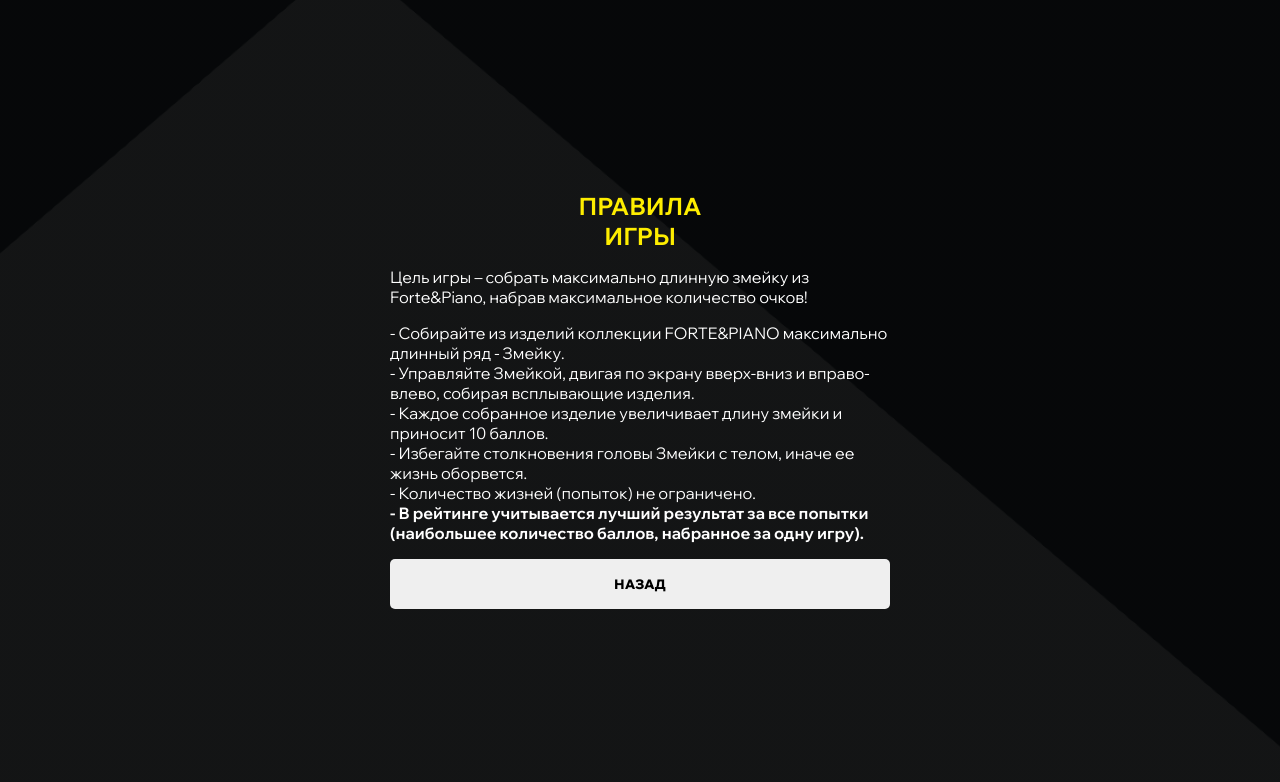
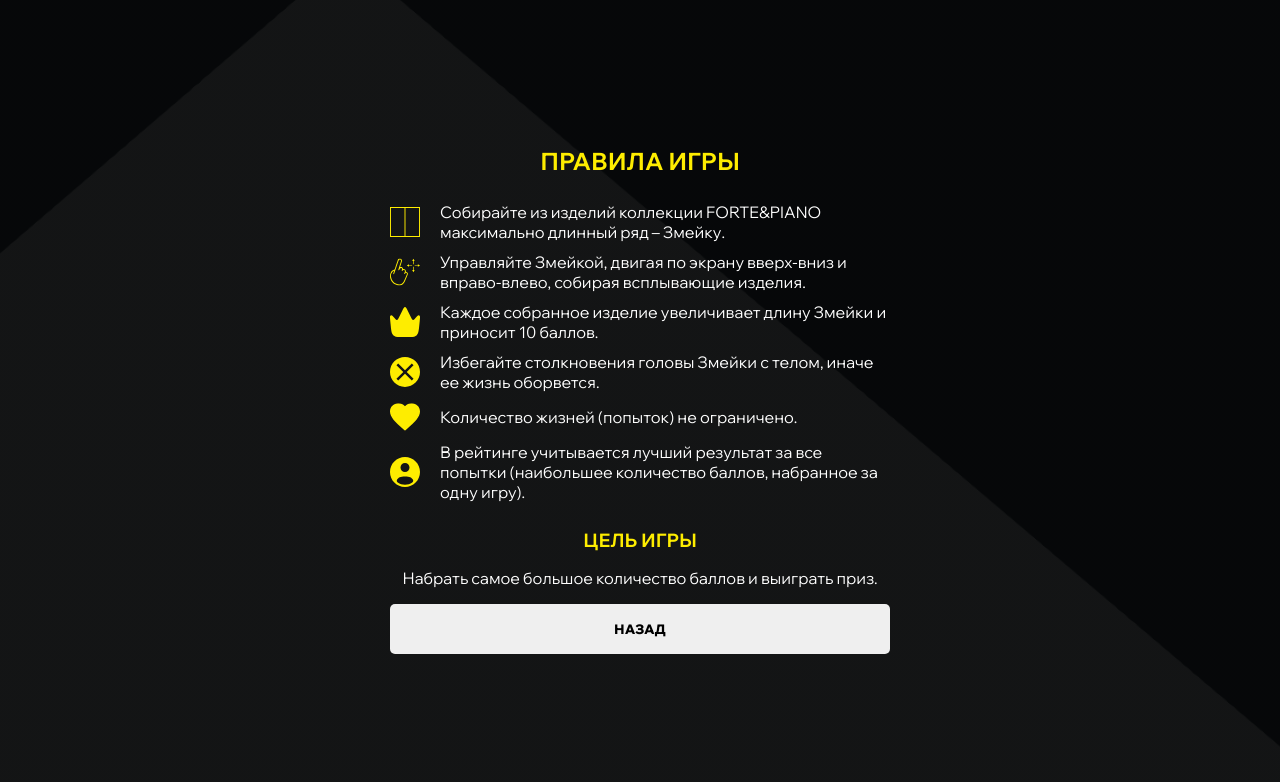
Before and after one commit to Ddonec/snake-demo-2, a website: page index.html in a window 1280 px wide. Both pictures are taken after a click on the button "ПРАВИЛА ИГРЫ". Drawn offline with Linux system fonts and the light colour scheme; a web font is replaced by a local one.

Commit message:
feat: rules style update

```diff
--- a/index.html
+++ b/index.html
@@ -26,7 +26,7 @@
         <div class="high-score"></div>
       </div>
     </div>
-    <div class="game-over hidden" >
+    <div class="game-over hidden">
       <h1>Игра окончена!</h1>
       <p>Ваш счёт: <span class="final-score"></span></p>
     </div>
@@ -64,39 +64,48 @@
     </div>
 
     <div class="rules hidden">
-      <h2 class="rules-title">
-        ПРАВИЛА <br />
-        ИГРЫ
-      </h2>
-      <p>
-        Цель игры – собрать максимально длинную змейку из Forte&Piano, набрав
-        максимальное количество очков!
-      </p>
+      <h2 class="rules-title">ПРАВИЛА ИГРЫ</h2>
+
       <ul class="rules-list">
         <li>
-          - Собирайте из изделий коллекции FORTE&PIANO максимально длинный ряд -
-          Змейку.
+          <img src="./assets/rules/rules-1.svg" />
+          <span
+            >Собирайте из изделий коллекции FORTE&PIANO максимально длинный ряд
+            – Змейку.</span
+          >
         </li>
         <li>
-          - Управляйте Змейкой, двигая по экрану вверх-вниз и вправо-влево,
-          собирая всплывающие изделия.
+          <img src="./assets/rules/rules-2.svg" /><span
+            >Управляйте Змейкой, двигая по экрану вверх-вниз и вправо-влево,
+            собирая всплывающие изделия.</span
+          >
         </li>
         <li>
-          - Каждое собранное изделие увеличивает длину змейки и приносит 10
-          баллов.
+          <img src="./assets/rules/rules-3.svg" /><span
+            >Каждое собранное изделие увеличивает длину Змейки и приносит 10
+            баллов.</span
+          >
         </li>
         <li>
-          - Избегайте столкновения головы Змейки с телом, иначе ее жизнь
-          оборвется.
+          <img src="./assets/rules/rules-4.svg" /><span
+            >Избегайте столкновения головы Змейки с телом, иначе ее жизнь
+            оборвется.</span
+          >
         </li>
-        <li>- Количество жизней (попыток) не ограничено.</li>
         <li>
-          <b
-            >- В рейтинге учитывается лучший результат за все попытки
-            (наибольшее количество баллов, набранное за одну игру).</b
+          <img src="./assets/rules/rules-5.svg" /><span
+            >Количество жизней (попыток) не ограничено.</span
+          >
+        </li>
+        <li>
+          <img src="./assets/rules/rules-6.svg" /><span
+            >В рейтинге учитывается лучший результат за все попытки (наибольшее
+            количество баллов, набранное за одну игру).</span
           >
         </li>
       </ul>
+      <h3 class="rules-title">ЦЕЛЬ ИГРЫ</h3>
+      <p class="rules-subtitle">Набрать самое большое количество баллов и выиграть приз.</p>
       <button class="button-main" onclick="showMenu()">Назад</button>
     </div>
     <div class="loading-indicator hidden">
--- a/snake.css
+++ b/snake.css
@@ -145,6 +145,9 @@
   text-align: center;
   color: #feed00;
 }
+.rules-subtitle {
+  text-align: center;
+}
 .rotate-0 {
   transform: rotate(0);
 }
@@ -192,6 +195,16 @@
 .rules-list {
   list-style: none;
 }
+.rules-list li {
+  display: flex;
+  align-items: center;
+  gap: 20px;
+  margin: 10px auto;
+}
+.rules-list img {
+  width: 30px;
+  aspect-ratio: 1;
+}
 .loading-indicator {
   position: absolute;
   top: 50%;
```
Also changed, not shown: assets/rules/rules-1.svg (added), assets/rules/rules-2.svg (added), assets/rules/rules-3.svg (added), assets/rules/rules-4.svg (added), assets/rules/rules-5.svg (added), assets/rules/rules-6.svg (added).
